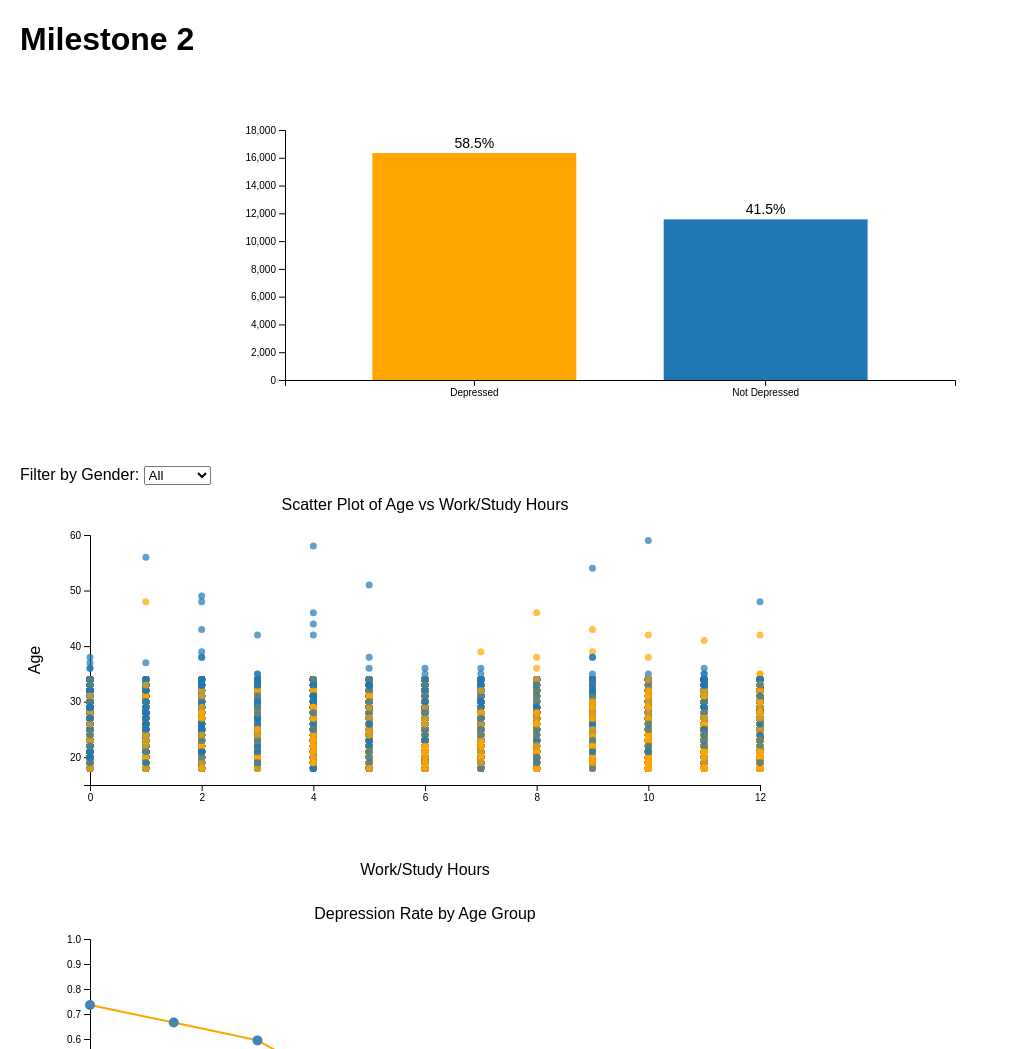
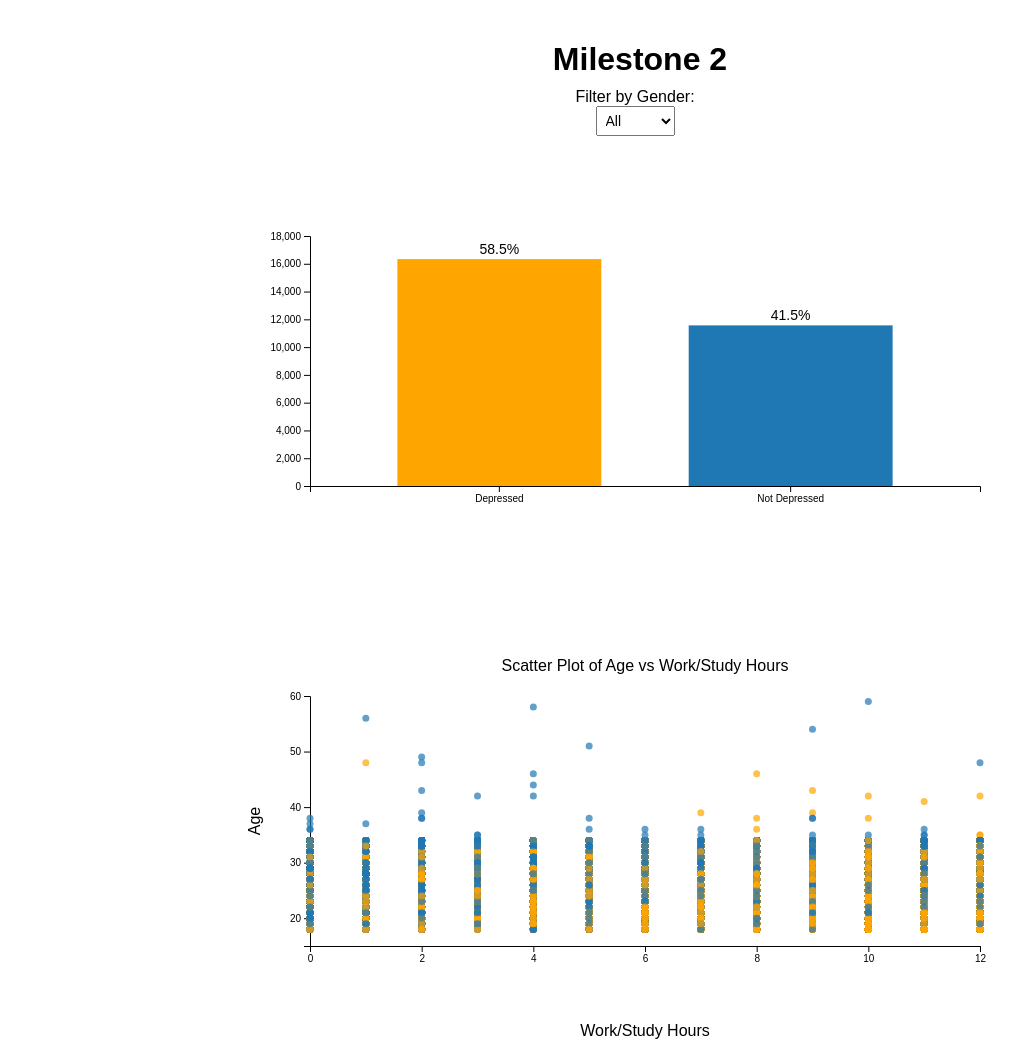
Before and after one commit to yousefsandoqa/Data-Visualizations, a plain HTML site: page index.html in a window 1280 px wide. Shown: the top 1049 px of the page, without its empty margins (0-1026 px from the left). Drawn offline with nearby package versions, Linux system fonts and the light colour scheme.

Commit message:
css changes

```diff
--- a/style.css
+++ b/style.css
@@ -1,6 +1,21 @@
 body {
     font-family: Arial, sans-serif;
     margin: 20px;
+    display: flex;
+    flex-direction: column;
+    align-items: center;
+}
+h1 {
+    margin-bottom: 10px;
+}
+label, select {
+    font-size: 16px;
+    margin-right: 10px;
+}
+#genderFilter {
+    padding: 5px;
+    margin-bottom: 20px;
+    font-size: 14px;
 }
 .axis path,
 .axis line {
@@ -11,7 +26,7 @@ body {
 }
 .tooltip {
     position: absolute;
-    background: rgba(0,0,0,0.7);
+    background: rgba(0, 0, 0, 0.7);
     color: #fff;
     padding: 5px;
     border-radius: 3px;
@@ -19,3 +34,10 @@ body {
     pointer-events: none;
     opacity: 0;
 }
+
+svg {
+    display: block;
+    margin: 30px 0;
+    width: 100%;
+    max-width: 800px;
+}
```
